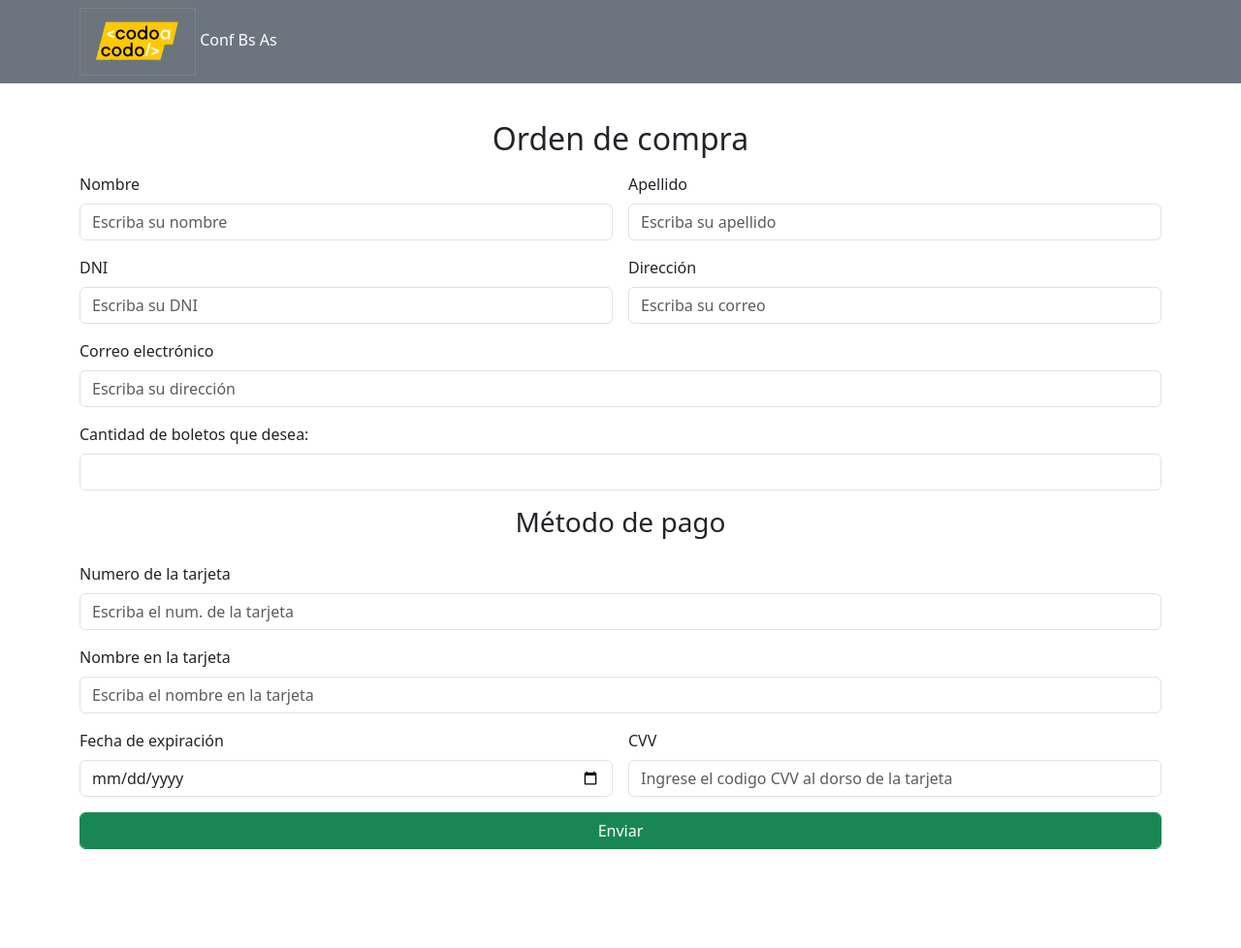
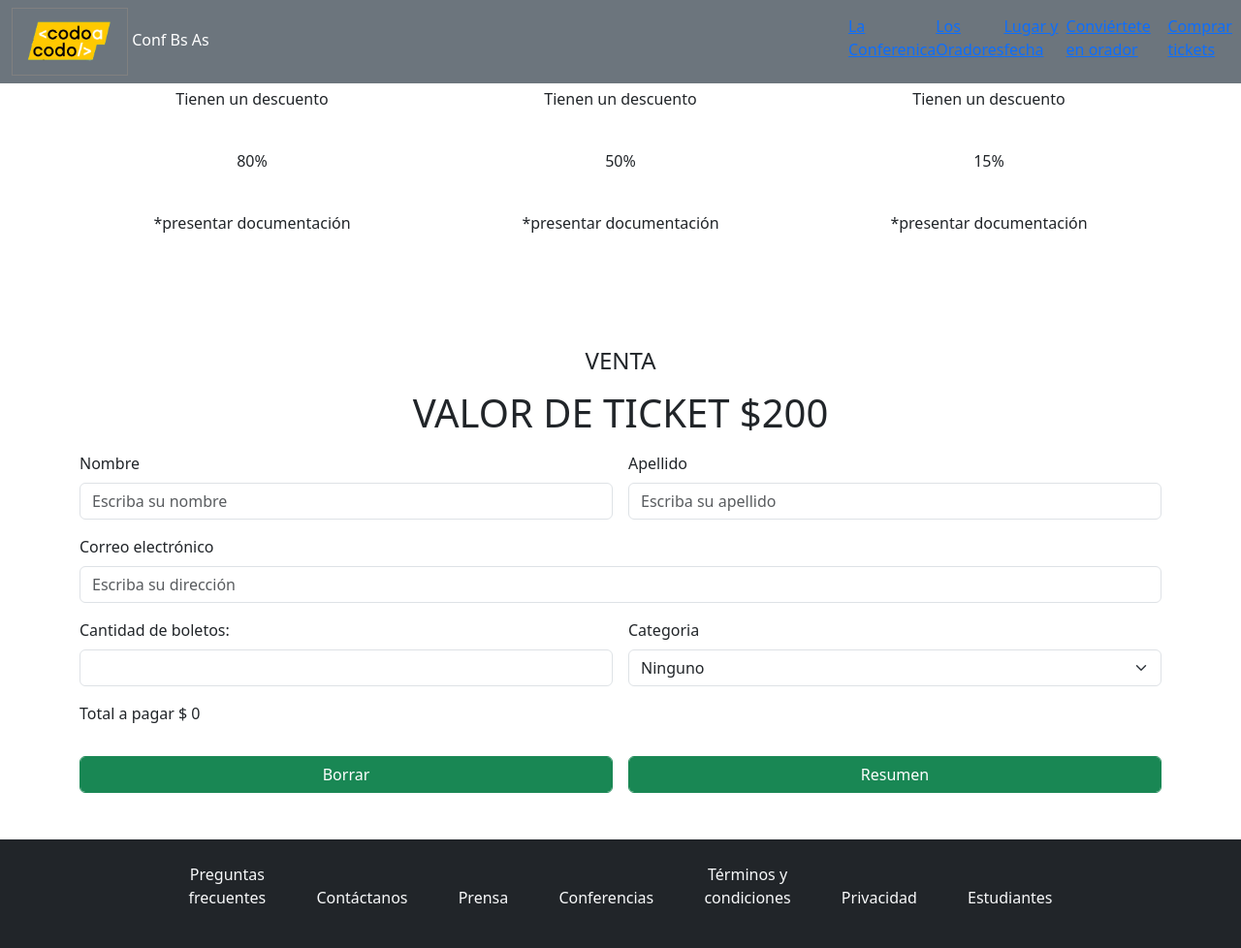
Before and after one commit to PilyQ96/conferencia, a plain HTML site: page tickets/index2.html in a window 1280 px wide. Shown: the whole page at 97% size. Before the commit the page ends 924 px from the top, so only its background shows below. Drawn offline with nearby package versions, Linux system fonts and the light colour scheme.

Commit message:
Update index2.html

```diff
--- a/tickets/index2.html
+++ b/tickets/index2.html
@@ -17,11 +17,53 @@
                     Conf Bs As
                 </a>
             </div>
+            <ul class="navbar-nav me-auto mb-2 mn-lg-0">
+                <li class="nav-item"><a href="../index.html #Conferencia">La Conferenica</a></li>
+                <li class="nav-item"><a href="../index.html #Oradores">Los Oradores</a></li>
+                <li class="nav-item"><a href="../index.html #Lugaryfecha">Lugar y fecha</a></li>
+                <li class="nav-item"><a href="../index.html #Conviertete">Conviértete en orador</a></li>
+                <li class="nav-item" id="tickets" ><a href="#tickets">Comprar tickets</a></li>
+            </ul>
         </nav>
     </Header>
+    <div id="Promo" class="container">
+        <div class="row">
+            <div id="Promo1" class="col-4 border-blue text-center">
+                <h3>Estudiante</h3>
+                <br>
+                <p>Tienen un descuento</p>
+                <br>
+                <p>80%</p>
+                <br>
+                <p>*presentar documentación</p>
+            </div>
+            <div id="Promo2" class="col-4 border-light-blue text-center">
+                <h3>Trainee</h3>
+                <br>
+                <p>Tienen un descuento</p>
+                <br>
+                <p>50%</p>
+                <br>
+                <p>*presentar documentación</p>
+            </div>
+            <div id="Promo3" class="col-4 border-orange text-center">
+                <h3>Junior</h3>
+                <br>
+                <p>Tienen un descuento</p>
+                <br>
+                <p>15%</p>
+                <br>
+                <p>*presentar documentación</p>
+            </div>
+        </div>
+
+    </div>
     <section id="compraForm">
         <div class="container text-center">
-            <h2>Orden de compra</h2>
+            <h4>VENTA</h4>
+        </div>
+        <div class="container text-center col-12 mt-3">
+            <h1>VALOR DE TICKET $200</h1>
         </div>
         <div id="formulario" class="container my-5 mt-3">
             <form class="row g-3" action="form" method="post">
@@ -33,46 +75,48 @@
                     <label for="apellido" class="form-label">Apellido</label>
                     <input type="text" name="Apellido" id="apellido" class="form-control" placeholder="Escriba su apellido" required>
                 </div>
-                <div class="col-12 col-md-6 mx-auto">
-                    <label for="dni" class="form-label">DNI</label>
-                    <input type="text" name="DNI" id="dni" class="form-control" placeholder="Escriba su DNI" required>
-                </div>
-                <div class="col-12 col-md-6 mx-auto">
-                    <label for="direccion" class="form-label">Dirección</label>
-                    <input type="text" name="Direccion" id="direccion" class="form-control" placeholder="Escriba su correo" required>
-                </div>
                 <div class="col-12">
                     <label for="e-mail" class="form-label">Correo electrónico</label>
                     <input type="email" name="Email" id="e-mail" class="form-control" placeholder="Escriba su dirección" required>
                 </div>
-                <div class="col-12">
-                    <label for="cantidad_boletos" class="form-label">Cantidad de boletos que desea:</label>
+                <div class="col-12 col-md-6 mx-auto">
+                    <label for="cantidad_boletos" class="form-label">Cantidad de boletos:</label>
                     <input type="number" name="cantidad_boletos" id="cantidad_boletos" class="form-control" min="1" max="10" required>
                 </div>
-                <div class="container text-center col-12 mt-3">
-                    <h3>Método de pago</h3>
+                <div class="col-12 col-md-6 mx-auto">
+                    <label for="categoria" class="form-label">Categoria</label >
+                    <select name="Descuento" id="descuento" class="form-select">
+                        <option value="None">Ninguno</option>
+                        <option value="estudiante">Estudiante</option>
+                        <option value="trainee">Trainee</option>
+                        <option value="junior">Junior</option>
+                    </select>
                 </div>
-                <div class="col-12">
-                    <label for="numerot" class="form-label">Numero de la tarjeta</label>
-                    <input type="text" name="NumeroT" id="numerot" class="form-control" placeholder="Escriba el num. de la tarjeta" required>
-                </div>
-                <div class="col-12">
-                    <label for="nombret" class="form-label">Nombre en la tarjeta</label>
-                    <input type="text" name="Nombret" id="nombret" class="form-control" placeholder="Escriba el nombre en la tarjeta" required>
+                <div id="precioFinal">
+                    <p>Total a pagar $<span id="precioTotal"> 0 </span></p>
                 </div>
                 <div class="col-12 col-md-6 mx-auto">
-                    <label for="fechae" class="form-label">Fecha de expiración</label>
-                    <input type="date" name="FechaE" id="fechae" class="form-control" placeholder="Escriba la fecha de expiración" required>
+                    <button id="borrar" type="reset" class="btn btn-success form-control">Borrar</button>
                 </div>
                 <div class="col-12 col-md-6 mx-auto">
-                    <label for="cvv" class="form-label">CVV</label>
-                    <input type="text" name="CVV" id="cvv" class="form-control" placeholder="Ingrese el codigo CVV al dorso de la tarjeta" required>
-                </div>
-                <div class="col-12">
-                    <button id="enviar" type="submit" class="btn btn-success form-control">Enviar</button>
+                    <button id="resumen" type="submit" class="btn btn-success form-control">Resumen</button>
                 </div>
             </form>
         </div>
     </section>
+    <footer class="bg-dark text-light py-4">
+        <div class="container text-center">
+            <ul class="list-unstyled">
+                <li class="d-inline-block px-4">Preguntas <br/> frecuentes</li>
+                <li class="d-inline-block px-4">Contáctanos</li>
+                <li class="d-inline-block px-4">Prensa</li>
+                <li class="d-inline-block px-4">Conferencias</li>
+                <li class="d-inline-block px-4">Términos y <br/> condiciones</li>
+                <li class="d-inline-block px-4">Privacidad</li>
+                <li class="d-inline-block px-4">Estudiantes</li>
+            </ul>
+        </div>
+    </footer>
+    <script src="funciones.js"></script>
 </body>
 </html>
```
